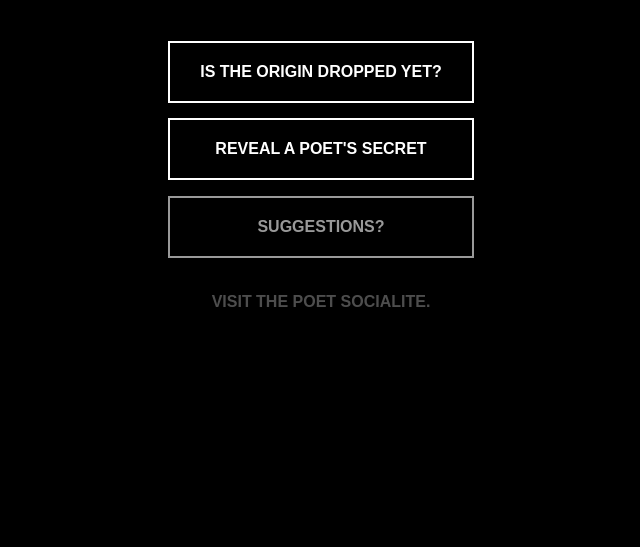
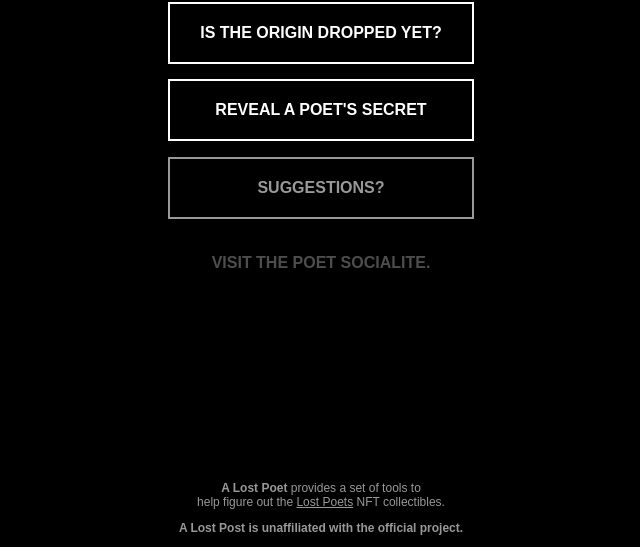
Before and after one commit to alostpoet/website, a plain HTML site: page index.html in a window 1280 px wide. Shown: the part 253-800 px from the top of the page, without its empty margins (319-959 px from the left). Drawn offline with Linux system fonts and the light colour scheme.

Commit message:
Update index.html

```diff
--- a/index.html
+++ b/index.html
@@ -22,16 +22,19 @@
             font-family: Arial, sans-serif;
             font-weight: bold;
             background: #000;
+            color: #fff;
         }
+        a { color: #fff; }
         #container {
             display: flex;
             flex-direction: column;
             justify-content: center;
             align-content: center;
             height: 100vh;
+            max-width: 350px;
+            margin: 0 auto;
         }
         h1 {
-            color: #fff;
             text-align: center;
             font-weight: lighter;
             margin: 0 0 50px;
@@ -45,7 +48,6 @@
             display: block;
             padding: 20px 30px;
             border: 2px #fff solid;
-            color: #fff;
             text-decoration: none;
             transition: all .2s ease;
             background: rgba(0,0,0,0.8);
@@ -54,6 +56,13 @@
         }
         li a:hover {
             background: rgba(255,255,255,0.2);
+        }
+        main {
+            display: flex;
+            flex-direction: column;
+            justify-content: center;
+            align-content: center;
+            flex-grow: 1;
         }
         ul {
             list-style: none;
@@ -74,10 +83,20 @@
         .muted2 a {
             border: none;
         }
+        footer {
+            opacity: .6;
+        }
+        footer p {
+            text-align: center;
+            font-weight: normal;
+            font-size: 12px;
+            flex-grow: 0;
+        }
     </style>
 </head>
 <body>
 <div id="container">
+    <main>
         <h1>Welcome, Lost Poet.</h1>
         <ul>
             <li>
@@ -93,6 +112,11 @@
                 <a href="https://opensea.io/assets/0x4b3406a41399c7fd2ba65cbc93697ad9e7ea61e5/16972">Visit the Poet Socialite.</a>
             </li>
         </ul>
+    </main>
+    <footer>
+        <p><strong>A Lost Poet</strong> provides a set of tools to<br>help figure out the <a href="https://lostpoets.xyz">Lost Poets</a> NFT collectibles.<br></p>
+        <p><strong>A Lost Post is unaffiliated with the official project.</strong></p>
+    </footer>
 </div>
 </body>
 </html>
```
Lines whose indentation alone changed are shown as unchanged.
